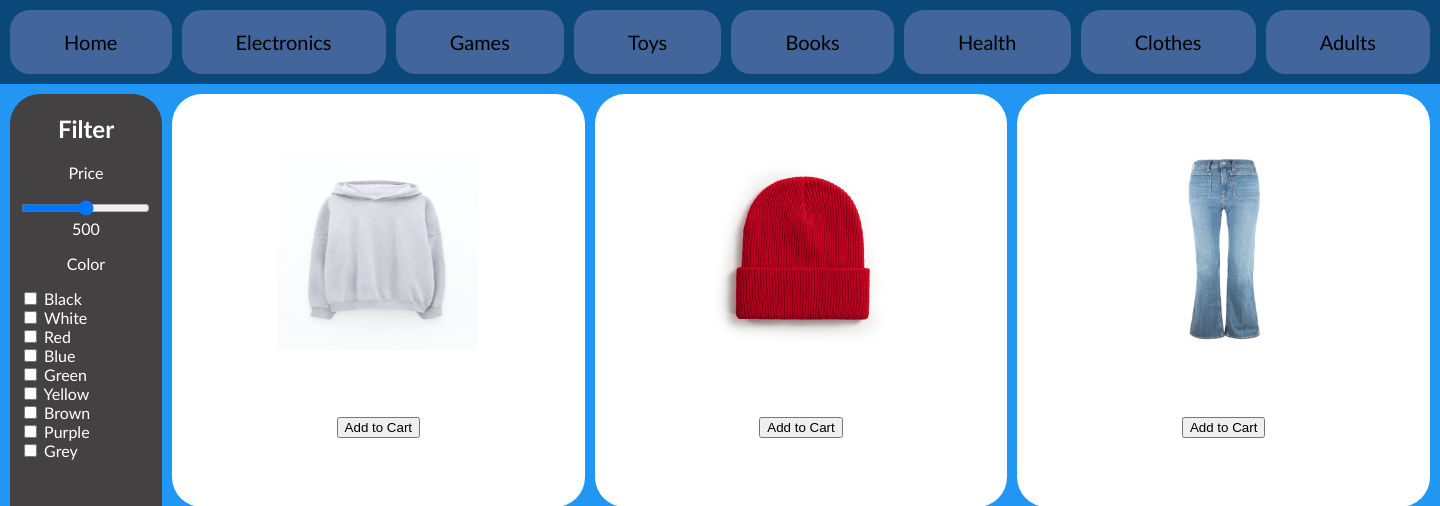
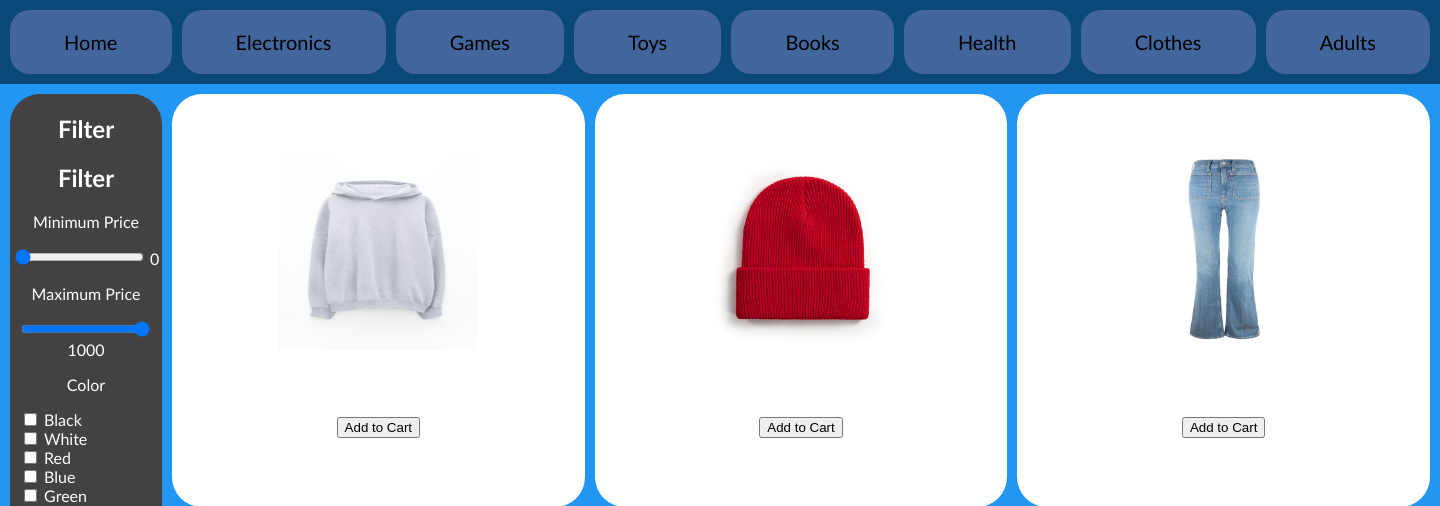
Before and after one commit to DBGY-Nacka/projekt-1-tital00s-kalle, a Flask app: page / in a window 1440 px wide. Shown: the part 213-719 px from the top of the page. Run offline with Flask 3, Linux system fonts and the light colour scheme; data comes from the database, SQL or seed files in the repository.

Commit message:
Lycka till

```diff
--- a/main.py
+++ b/main.py
@@ -8,15 +8,12 @@ app = Flask(__name__)
 def home():
     return render_template("index.html", image_paths=get_images(None))
 
-# @app.route('/checkout')
-# def checkout():
-#     return render_template('checkout.html', image_paths=get_images(None))
-app.secret_key = 'your_secret_key'  # Needed to use sessions
+
+app.secret_key = 'your_secret_key'
 
 @app.route('/checkout')
 def checkout():
-    # Assuming cart items are stored in session['cart_items']
-    # Example format: [{'name': 'Product 1', 'price': 10, 'quantity': 1}, ...]
+
     cart_items = session.get('cart_items', [])
     total_price = sum(item['price'] * item['quantity'] for item in cart_items)
 
@@ -31,10 +28,13 @@ def products():
 
 def handle_slider():
     data = request.get_json()
-    slider_value = data['sliderValue']
-    print(slider_value)
+    slider_value_max = data['maxValue']
+    print(slider_value_max)
 
-    return slider_value
+    slider_value_min = data['minValue']
+    print(slider_value_min)
+
+    return slider_value_max, slider_value_min
 
 if __name__ == "__main__":
     app.run(debug=True)
--- a/templates/index.html
+++ b/templates/index.html
@@ -59,10 +59,20 @@
     <div class="main-container">
         <aside>
             <h2>Filter</h2>
-            <p>Price</p>
-            <input type="range" min="0" max="1000" value="500" class="slider" id="myRange" oninput="updateSliderValue()">
-            <span id="sliderValue">500</span>
+
+            <h2>Filter</h2>
+
+            <p>Minimum Price</p>
+            <input type="range" min="0" max="1000" value="0" class="slider" id="minRange" oninput="updateSliderValue_min()">
+            <span id="minValue">0</span>
+
+            <p>Maximum Price</p>
+            <input type="range" min="0" max="1000" value="1000" class="slider" id="maxRange" oninput="updateSliderValue_max()">
+            <span id="maxValue">1000</span
+
+            </div>
             <p>Color</p>
+
             <div class="color-container">
                 <input type="checkbox" id="black" name="black" value="color">
                 <label for="black"> Black</label><br>
@@ -120,27 +130,45 @@
     </footer>
     <script src="https://ajax.googleapis.com/ajax/libs/jquery/3.5.1/jquery.min.js"></script>
     <script>
-        function updateSliderValue() {
-            var slider = document.getElementById("myRange");
-            var output = document.getElementById("sliderValue");
-            output.innerHTML = slider.value;
 
-            // Send the slider value to the Flask backend
+        function updateSliderValue_min() {
+            var minSlider = document.getElementById("minRange");
+            var minValue = document.getElementById("minValue");
+            minValue.innerHTML = minSlider.value;
+
             $.ajax({
-                url: "/slider",  // The URL to handle the slider value in the Flask app
+                url: "/slider_min",
                 type: "post",
                 contentType: "application/json",
-                data: JSON.stringify({sliderValue: slider.value}),
+                data: JSON.stringify({sliderValue: minSlider.value}),
                 success: function(response) {
-                    // Handle success (you can update the UI based on the response if needed)
                     console.log(response);
                 },
                 error: function(error) {
-                    // Handle error
                     console.log(error);
                 }
             });
         }
+
+        function updateSliderValue_max() {
+            var maxSlider = document.getElementById("maxRange");
+            var maxValue = document.getElementById("maxValue");
+            maxValue.innerHTML = maxSlider.value;
+
+            $.ajax({
+                url: "/slider_max",
+                type: "post",
+                contentType: "application/json",
+                data: JSON.stringify({sliderValue: maxSlider.value}),
+                success: function(response) {
+                    console.log(response);
+                },
+                error: function(error) {
+                    console.log(error);
+                }
+            });
+        }
+
     </script>
 </body>
 </html>
```
